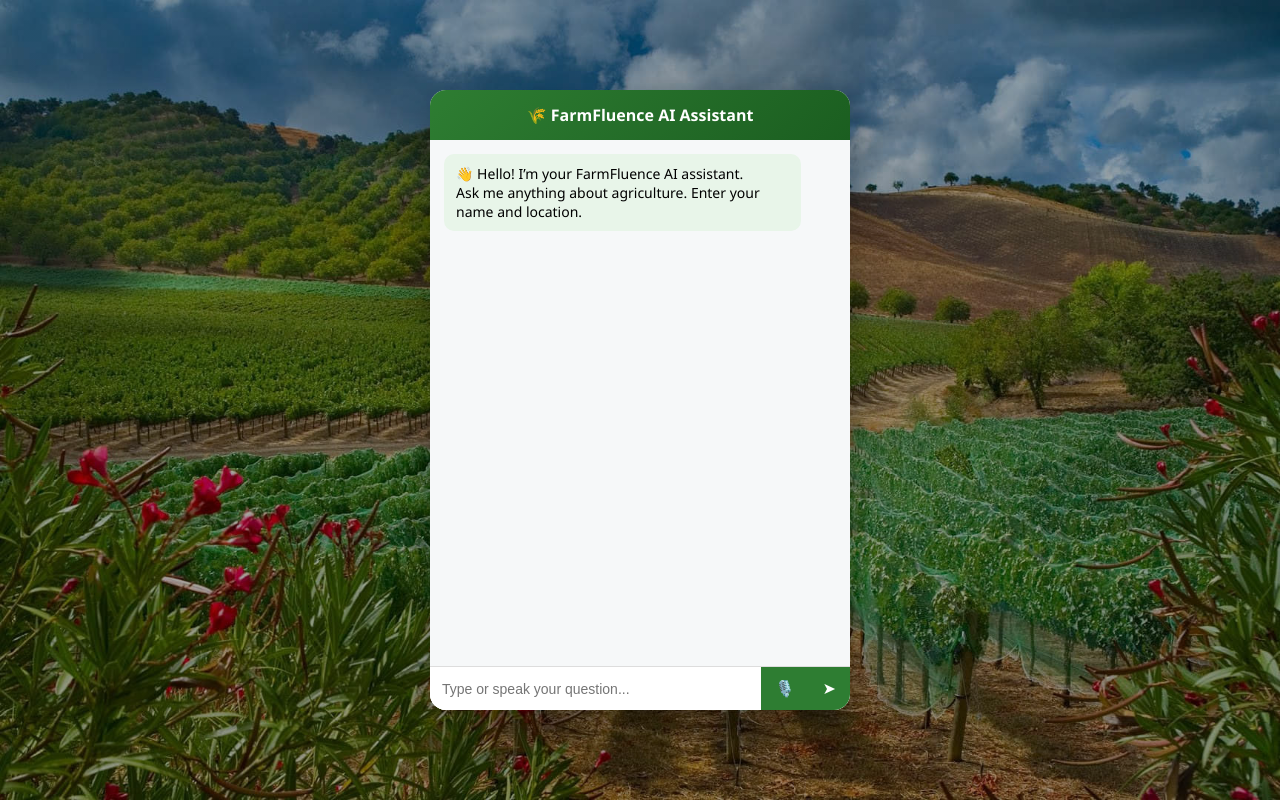
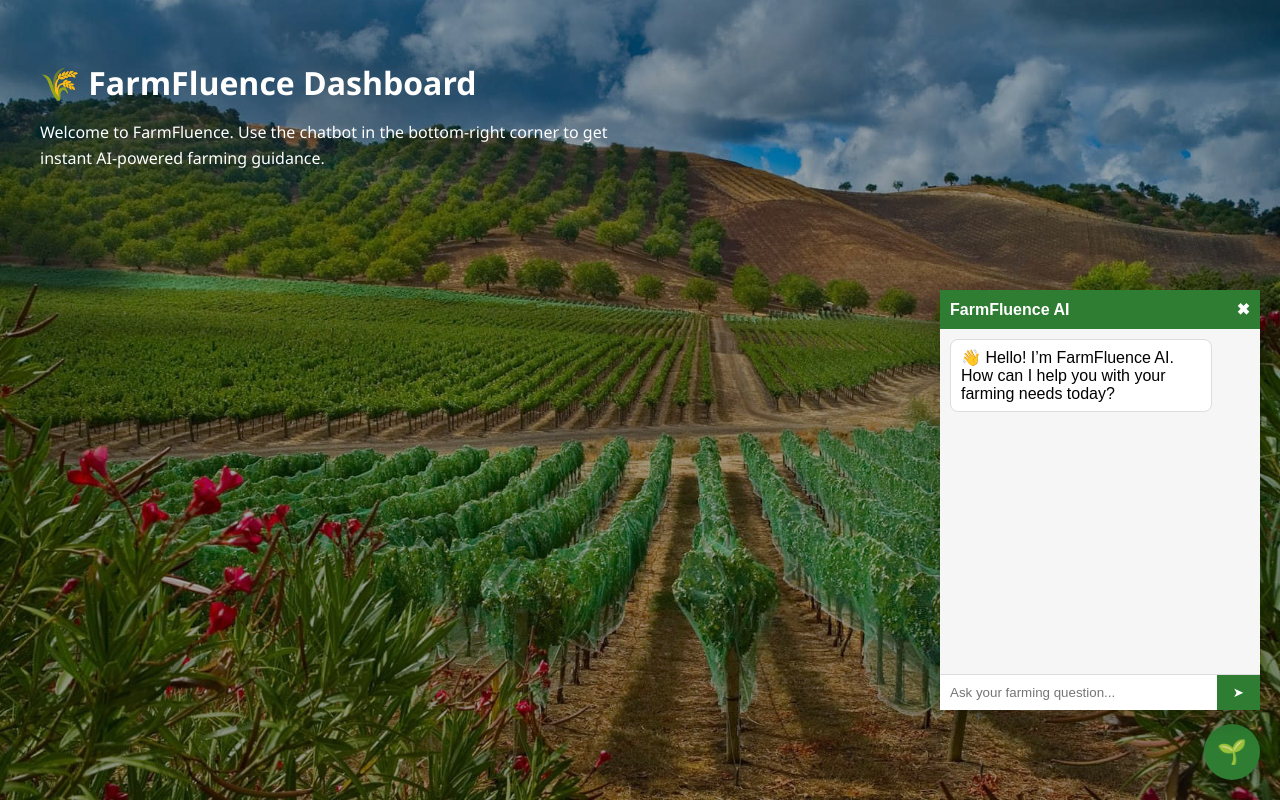
Before and after one commit to mokaa22/FarmFluence_chatbot, a Flask app: page / in a window 1280 px wide. Run offline with Flask 3, Linux system fonts and the light colour scheme.

Commit message:
Refactor index.html for FarmFluence Dashboard
Updated the title and added a dashboard layout with optional content. Removed the chatbox display and related styles.

```diff
--- a/templates/index.html
+++ b/templates/index.html
@@ -1,18 +1,15 @@
 <!DOCTYPE html>
 <html lang="en">
 <head>
-<meta charset="UTF-8">
-<meta name="viewport" content="width=device-width, initial-scale=1.0">
-<title>FarmFluence AI Assistant</title>
+  <meta charset="UTF-8" />
+  <meta name="viewport" content="width=device-width, initial-scale=1.0" />
+  <title>FarmFluence Dashboard</title>
 
   <style>
     body {
       margin: 0;
-  height: 100vh;
+      min-height: 100vh;
       font-family: "Segoe UI", sans-serif;
-  display: flex;
-  justify-content: center;
-  align-items: center;
       background:
         linear-gradient(rgba(0,0,0,0.35), rgba(0,0,0,0.35)),
         url("/static/agri 1.jpg") no-repeat center center fixed;
@@ -20,257 +17,46 @@ body {
       background-color: #1b5e20;
     }
 
-/* Chat Container */
-.chatbox {
-  width: 420px;
-  height: 85vh;
-  max-height: 620px;
-  background: rgba(255,255,255,0.96);
-  border-radius: 16px;
-  display: none;
-  flex-direction: column;
-  overflow: hidden;
-  box-shadow: 0 20px 40px rgba(0,0,0,0.35);
+    /* Optional placeholder content */
+    .page-content {
+      padding: 40px;
+      color: white;
     }
 
-/* Header */
-.header {
-  background: linear-gradient(135deg, #2e7d32, #1b5e20);
-  color: white;
-  text-align: center;
-  padding: 14px;
-  font-weight: bold;
+    h1 {
+      font-size: 32px;
+      margin-bottom: 10px;
     }
 
-/* Messages */
-.messages {
-  flex: 1;
-  padding: 14px;
-  overflow-y: auto;
-  background: #f6f8f9;
-  display: flex;
-  flex-direction: column;
-}
-
-.msg {
-  max-width: 85%;
-  margin-bottom: 10px;
-  padding: 10px 12px;
-  border-radius: 10px;
-  font-size: 14px;
-}
-
-.user {
-  background: #e3f2fd;
-  align-self: flex-end;
-}
-
-.bot {
-  background: #e8f5e9;
-  align-self: flex-start;
-}
-
-/* Input */
-.input {
-  display: flex;
-  border-top: 1px solid #ddd;
-  background: white;
-}
-
-input {
-  flex: 1;
-  border: none;
-  padding: 12px;
-  outline: none;
-  font-size: 14px;
-}
-
-button {
-  border: none;
-  padding: 12px 14px;
-  background: #2e7d32;
-  color: white;
-  cursor: pointer;
-  font-size: 16px;
-}
-
-/* Wake-up overlay */
-#wakeup {
-  position: fixed;
-  inset: 0;
-  background: rgba(0,0,0,0.6);
-  color: white;
-  display: none;
-  flex-direction: column;
-  justify-content: center;
-  align-items: center;
-  text-align: center;
-  z-index: 999;
-}
-
-#wakeup h2 {
-  margin-bottom: 8px;
-}
-
-#wakeup p {
-  font-size: 14px;
-  max-width: 320px;
-}
-
-#wakeup span {
-  margin-top: 12px;
-  font-size: 18px;
-  font-weight: bold;
-}
-
-/* Mobile */
-@media (max-width: 600px) {
-  .chatbox {
-    width: 95%;
-    height: 90vh;
-  }
+    p {
+      max-width: 600px;
+      line-height: 1.6;
     }
   </style>
 </head>
 
 <body>
 
-<!-- Wake-up Screen -->
-<div id="wakeup">
-  <h2>🌾 FarmFluence AI Assistant is starting</h2>
+  <!-- Optional page content (dashboard / landing) -->
+  <div class="page-content">
+    <h1>🌾 FarmFluence Dashboard</h1>
     <p>
-    Our servers go to sleep when not in use to save resources.<br>
-    Please wait while we wake them up.
+      Welcome to FarmFluence.
+      Use the chatbot in the bottom-right corner to get instant
+      AI-powered farming guidance.
     </p>
-  <span>Starting in <b id="countdown">45</b> seconds…</span>
   </div>
 
-<!-- Chat UI -->
-<div class="chatbox" id="chatbox">
-  <div class="header">🌾 FarmFluence AI Assistant</div>
-
-  <div class="messages" id="messages">
-    <div class="msg bot">
-      👋 Hello! I’m your FarmFluence AI assistant.<br>
-      Ask me anything about agriculture. Enter your name and location.
-    </div>
-  </div>
-
-  <div class="input">
-    <input id="userInput" placeholder="Type or speak your question..." />
-    <button onclick="startListening()">🎙️</button>
-    <button onclick="sendMessage()">➤</button>
-  </div>
-</div>
-
+  <!-- ===============================
+       FarmFluence Chatbot Widget
+       =============================== -->
   <script>
-const API_URL = "/chat";
-const HEALTH_URL = "/health";
-
-const messages = document.getElementById("messages");
-const userInput = document.getElementById("userInput");
-const chatbox = document.getElementById("chatbox");
-const wakeup = document.getElementById("wakeup");
-const countdownEl = document.getElementById("countdown");
-
-let countdown = 45;
-let healthInterval = null;
-let countdownInterval = null;
-
-/* Show chat */
-function showChat() {
-  wakeup.style.display = "none";
-  chatbox.style.display = "flex";
-  clearInterval(healthInterval);
-  clearInterval(countdownInterval);
-}
-
-/* Health check */
-async function isBackendAlive() {
-  try {
-    const res = await fetch(HEALTH_URL, { cache: "no-store" });
-    return res.ok;
-  } catch {
-    return false;
-  }
-}
-
-/* Start wake-up UI */
-function startWakeup() {
-  wakeup.style.display = "flex";
-
-  countdownInterval = setInterval(() => {
-    countdown--;
-    countdownEl.innerText = countdown;
-  }, 1000);
-
-  healthInterval = setInterval(async () => {
-    if (await isBackendAlive()) {
-      showChat();
-    }
-  }, 3000);
-}
-
-/* Initial load */
-(async function init() {
-  if (await isBackendAlive()) {
-    showChat();
-  } else {
-    startWakeup();
-  }
+    (function () {
+      var s = document.createElement("script");
+      s.src = "/static/widget/chatbot.js";
+      s.async = true;
+      document.body.appendChild(s);
     })();
-
-/* Messages */
-function addMessage(text, sender) {
-  const div = document.createElement("div");
-  div.className = "msg " + sender;
-  div.innerText = text;
-  messages.appendChild(div);
-  messages.scrollTop = messages.scrollHeight;
-}
-
-/* Send message */
-async function sendMessage() {
-  const text = userInput.value.trim();
-  if (!text) return;
-
-  addMessage(text, "user");
-  userInput.value = "";
-
-  try {
-    const res = await fetch(API_URL, {
-      method: "POST",
-      headers: { "Content-Type": "application/json" },
-      body: JSON.stringify({ message: text })
-    });
-
-    const data = await res.json();
-    addMessage(data.reply, "bot");
-  } catch {
-    addMessage("⚠️ Please wait, assistant is still starting…", "bot");
-  }
-}
-
-/* Enter key */
-userInput.addEventListener("keydown", e => {
-  if (e.key === "Enter") sendMessage();
-});
-
-/* Voice INPUT only */
-function startListening() {
-  if (!("webkitSpeechRecognition" in window)) {
-    alert("Voice input works only in Chrome");
-    return;
-  }
-
-  const rec = new webkitSpeechRecognition();
-  rec.lang = "en-IN";
-  rec.onresult = e => {
-    userInput.value = e.results[0][0].transcript;
-    sendMessage();
-  };
-  rec.start();
-}
   </script>
 
 </body>
```
Lines whose indentation alone changed are shown as unchanged.
